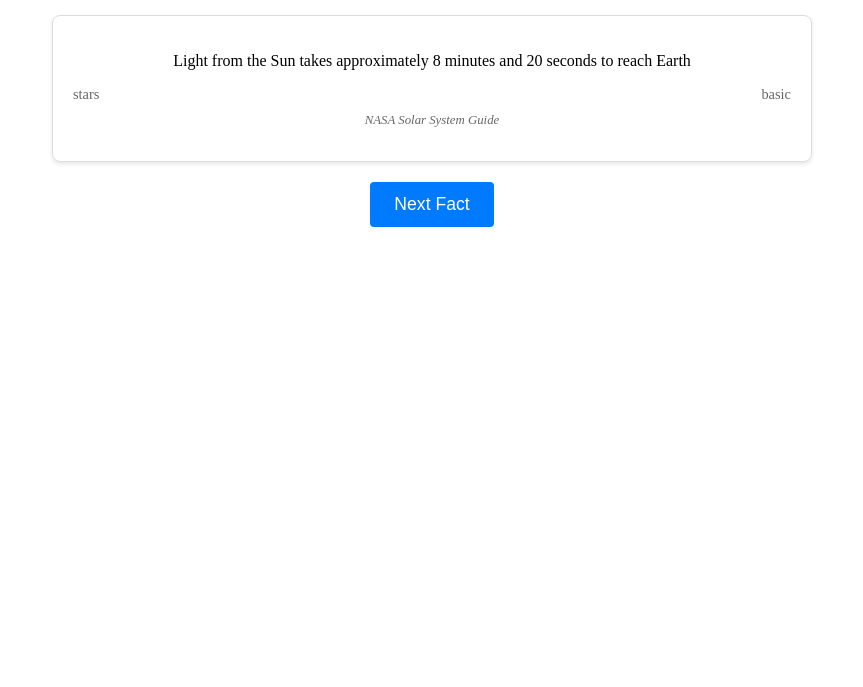
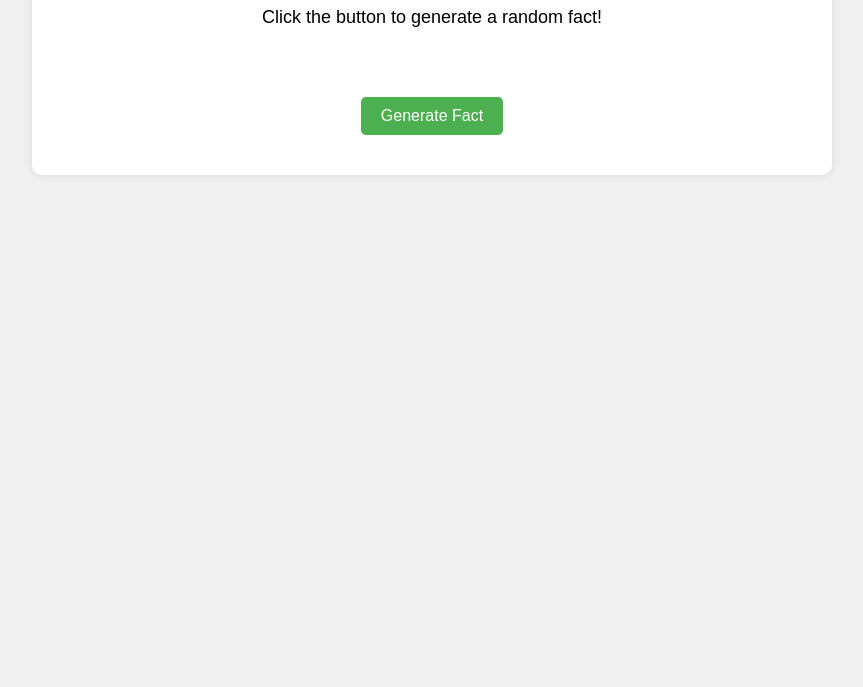
Before and after one commit to AnoopG7/space-facts, a plain HTML site: page index.html in a window 1280 px wide. Shown: the part 113-800 px from the top of the page, without its empty margins (208-1071 px from the left). Drawn offline with nearby package versions, Linux system fonts and the light colour scheme.

Commit message:
Update index.html

```diff
--- a/index.html
+++ b/index.html
@@ -3,119 +3,80 @@
 <head>
     <meta charset="UTF-8">
     <meta name="viewport" content="width=device-width, initial-scale=1.0">
-    <title>Space Facts App</title>
-    <!-- Include React and ReactDOM from CDN -->
-    <script src="https://unpkg.com/react@17/umd/react.development.js"></script>
-    <script src="https://unpkg.com/react-dom@17/umd/react-dom.development.js"></script>
-    <script src="https://unpkg.com/babel-standalone@6/babel.min.js"></script>
-
+    <title>Random Facts Generator</title>
     <style>
-        .App {
-          text-align: center;
-          padding: 20px;
+        body {
+            font-family: Arial, sans-serif;
             max-width: 800px;
             margin: 0 auto;
+            padding: 20px;
+            text-align: center;
+            background-color: #f0f0f0;
         }
-
-        .facts-container {
+        .container {
+            background-color: white;
             padding: 20px;
+            border-radius: 10px;
+            box-shadow: 0 0 10px rgba(0,0,0,0.1);
         }
-
-        .fact-card {
-          border: 1px solid #ddd;
-          border-radius: 8px;
-          padding: 20px;
-          box-shadow: 0 2px 4px rgba(0,0,0,0.1);
-          margin-bottom: 20px;
-        }
-
-        .fact-meta {
-          display: flex;
-          justify-content: space-between;
-          margin-top: 10px;
-          font-size: 0.9em;
-          color: #666;
-        }
-
-        .next-button {
-          padding: 12px 24px;
-          background-color: #007bff;
+        button {
+            padding: 10px 20px;
+            font-size: 16px;
+            background-color: #4CAF50;
             color: white;
             border: none;
-          border-radius: 4px;
+            border-radius: 5px;
             cursor: pointer;
-          font-size: 1.1em;
-          transition: background-color 0.2s;
+            margin: 20px 0;
         }
-
-        .next-button:hover {
-          background-color: #0056b3;
+        button:hover {
+            background-color: #45a049;
         }
-
-        .source {
-          font-style: italic;
-          font-size: 0.8em;
-          color: #666;
-          margin-top: 10px;
+        #factDisplay {
+            font-size: 18px;
+            margin: 20px 0;
+            min-height: 50px;
         }
     </style>
 </head>
 <body>
-    <div id="root"></div>
+    <div class="container">
+        <h1>Random Facts Generator</h1>
+        <p id="factDisplay">Click the button to generate a random fact!</p>
+        <button onclick="getRandomFact()">Generate Fact</button>
+    </div>
 
-    <script type="text/babel">
-        // Space facts data
-        const factsData = {
-          "spaceFacts": [
-            {
-              "id": 1,
-              "fact": "Light from the Sun takes approximately 8 minutes and 20 seconds to reach Earth",
-              "category": "stars",
-              "difficulty": "basic",
-              "source": "NASA Solar System Guide"
-            },
-            // Add the rest of your space facts here
+    <script>
+        // Embedding the JavaScript directly
+        function getRandomFact() {
+            const factDisplay = document.getElementById('factDisplay');
+            const facts = {
+                "facts": [
+                    "A day on Venus is longer than its year",
+                    "Honey never spoils. Archaeologists found 3000-year-old honey still preserved",
+                    "Octopuses have three hearts",
+                    "Bananas are berries, but strawberries aren't",
+                    "A group of flamingos is called a flamboyance",
+                    "The first oranges weren't orange",
+                    "Dolphins give each other names",
+                    "Sloths can hold their breath for up to 40 minutes underwater",
+                    "Cows have best friends and get stressed when separated",
+                    "The shortest war in history lasted 38 minutes",
+                    "A pearl can be dissolved by vinegar",
+                    "The Great Wall of China is not visible from space",
+                    "Butterflies taste with their feet",
+                    "A day on Mars is about 24 hours and 37 minutes",
+                    "Blue whales' hearts can weigh as much as a car",
+                    "Penguins have knees",
+                    "Lightning strikes the Earth about 100 times per second",
+                    "The longest word without a vowel is 'rhythm'",
+                    "A jiffy is an actual unit of time: 1/100th of a second",
+                    "The average person spends 6 months of their lifetime waiting for red lights"
                 ]
             };
-
-        function App() {
-          const [currentFactIndex, setCurrentFactIndex] = React.useState(0);
-          const { spaceFacts } = factsData;
-
-          const showNextFact = () => {
-            setCurrentFactIndex((prevIndex) =>
-              prevIndex === spaceFacts.length - 1 ? 0 : prevIndex + 1
-            );
-          };
-
-          const currentFact = spaceFacts[currentFactIndex];
-
-          return (
-            <div className="App">
-              <header className="App-header">
-                <h1>Space Facts</h1>
-              </header>
-              <div className="facts-container">
-                <div className="fact-card">
-                  <p className="fact-text">{currentFact.fact}</p>
-                  <div className="fact-meta">
-                    <span className="category">{currentFact.category}</span>
-                    <span className="difficulty">{currentFact.difficulty}</span>
-                  </div>
-                  <p className="source">{currentFact.source}</p>
-                </div>
-                <button
-                  onClick={showNextFact}
-                  className="next-button"
-                >
-                  Next Fact
-                </button>
-              </div>
-            </div>
-          );
+            const randomIndex = Math.floor(Math.random() * facts.facts.length);
+            factDisplay.textContent = facts.facts[randomIndex];
         }
-
-        ReactDOM.render(<App />, document.getElementById('root'));
     </script>
 </body>
 </html>
```
Lines whose indentation alone changed are shown as unchanged.
